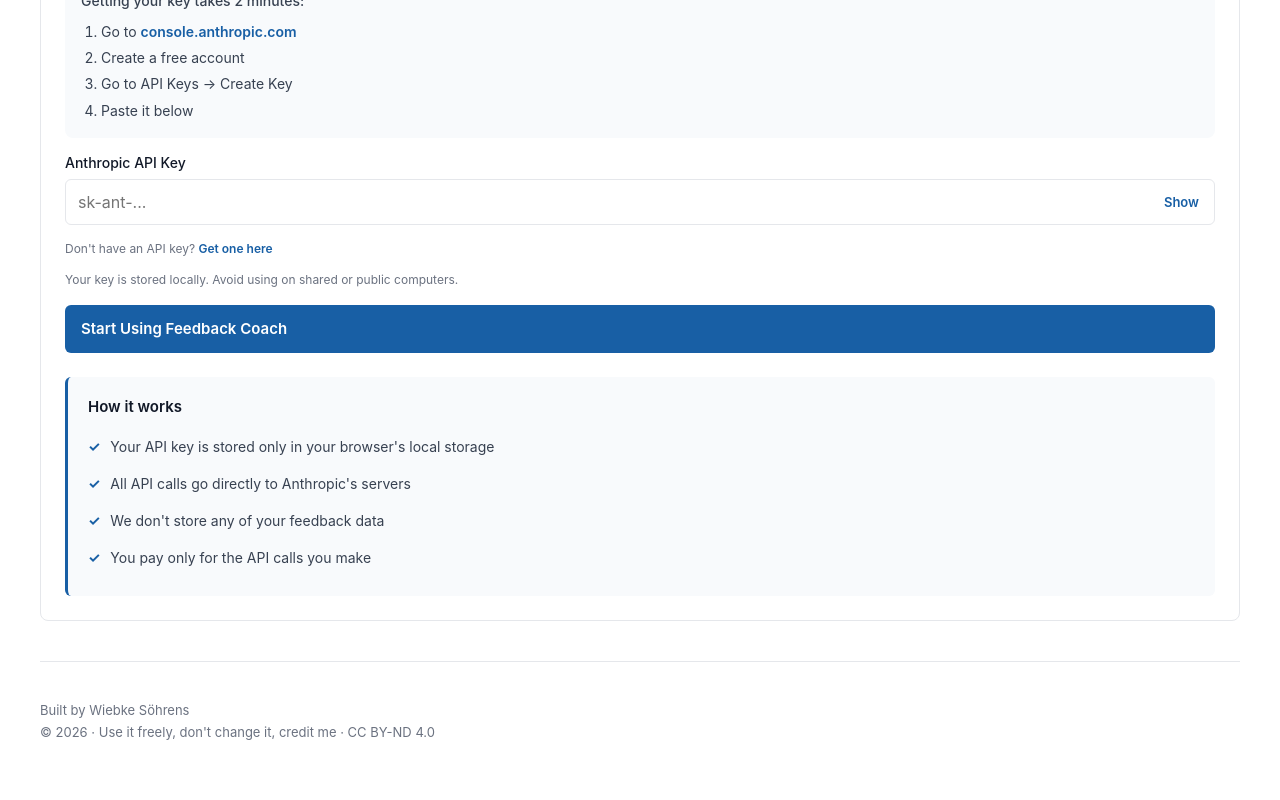
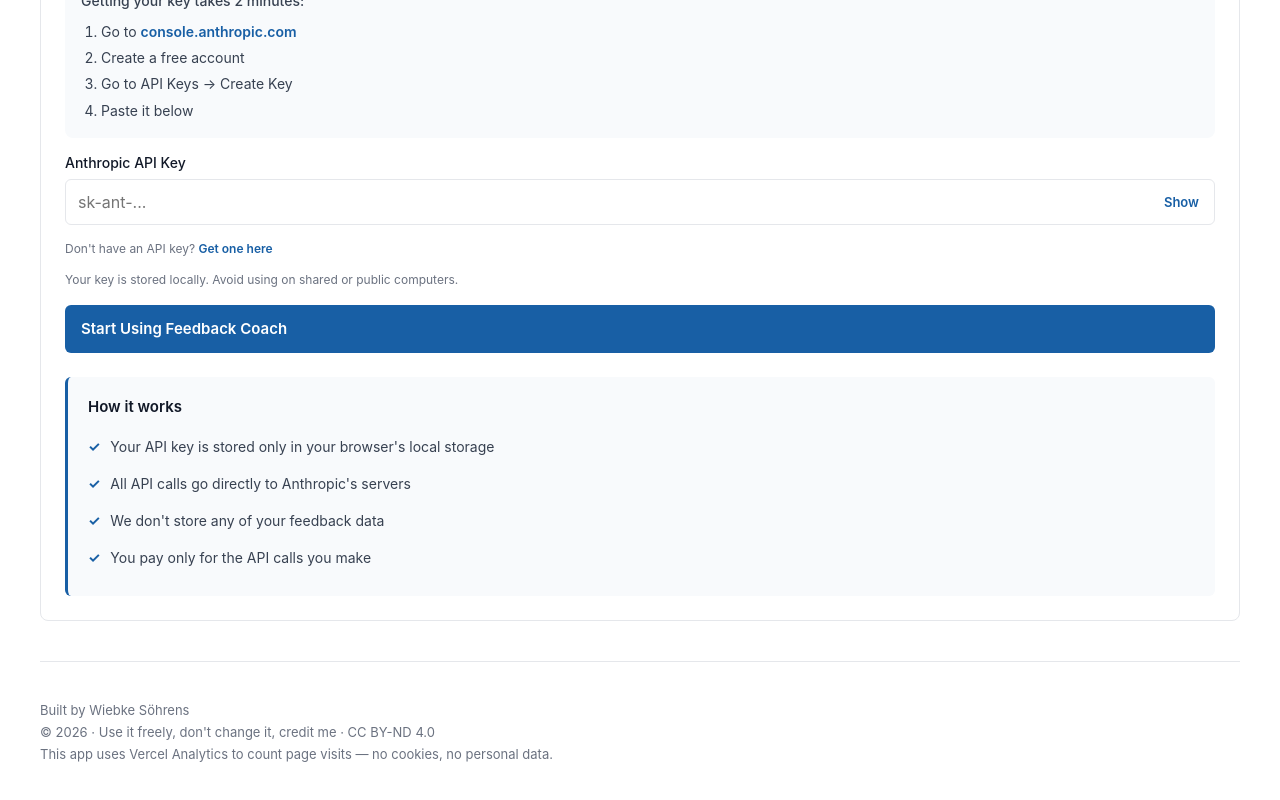
Before and after one commit to WieSoe/feedback-coach, a React (Vite) app: page / in a window 1280 px wide. Shown: the part 346-1146 px from the top of the page. Built offline with nearby package versions, Linux system fonts and the light colour scheme.

Commit message:
feat: add analytics disclosure to footer

```diff
--- a/src/App.jsx
+++ b/src/App.jsx
@@ -145,6 +145,7 @@
       <footer className="app-footer">
         <p>Built by Wiebke Söhrens</p>
         <p>© 2026 · Use it freely, don't change it, credit me · CC BY-ND 4.0</p>
+        <p>This app uses Vercel Analytics to count page visits — no cookies, no personal data.</p>
       </footer>
     </div>
   )
```
Also changed, not shown: 1 other file (tests, documents, lock files or other folders).
